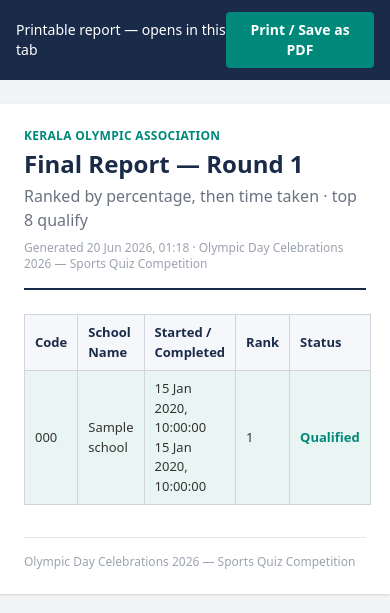
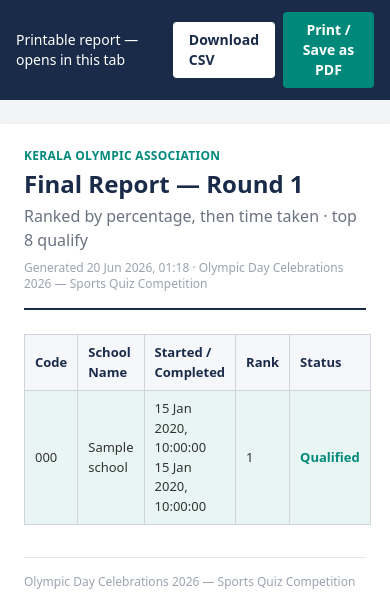
Before and after one commit to sportsbyadrika/olympicdayquiz_koa, a PHP site: page /reports/final_round1.php in a window 390 px wide. Shown: the top 613 px of the page. Run offline with PHP 8.4, Linux system fonts and the light colour scheme; the visitor is signed in with stand-in values (Sample User, id 1); data comes from the database, SQL or seed files in the repository; tables that the repository leaves empty hold one stand-in row (values such as "Sample post"); some libraries are stand-ins or nearby versions.

Commit message:
Final Report Round 1: add Download CSV (code, name, rank, status, participants, email, mobile)
- report_header() gains an optional extra-actions slot (CSV button next to Print)
- final_round1.php streams CSV with same ranking when ?format=csv

```diff
--- a/reports/final_round1.php
+++ b/reports/final_round1.php
@@ -16,7 +16,7 @@ $c1 = $hasCancel ? 'AND sq.cancelled = 0' : '';
 $c3 = $hasCancel ? 'AND sq3.cancelled = 0' : '';
 
 $st = db()->prepare(
-    "SELECT s.name AS school_name, s.code,
+    "SELECT s.name AS school_name, s.code, s.participant1_name, s.participant2_name, s.email, s.contact,
             qs.start_time AS session_start, qs.end_time AS session_end,
             (SELECT COUNT(*) FROM slot_questions sq WHERE sq.slot_id = qs.slot_id $c1) AS effective_total,
             (SELECT COUNT(*) FROM responses rp
@@ -51,7 +51,27 @@ foreach ($rows as &$row) {
 unset($row);
 usort($rows, fn($a, $b) => ($b['pct'] <=> $a['pct']) ?: ($a['duration_secs'] <=> $b['duration_secs']));
 
-report_header("Final Report — Round {$roundNo}", "Ranked by percentage, then time taken · top {$topN} qualify");
+// CSV export (same ranking) — must run before any HTML output.
+if (get('format') === 'csv') {
+    header('Content-Type: text/csv; charset=utf-8');
+    header('Content-Disposition: attachment; filename="final_report_round' . $roundNo . '.csv"');
+    $out = fopen('php://output', 'w');
+    fputcsv($out, ['School Code', 'School Name', 'Rank', 'Status', 'Participant 1', 'Participant 2', 'Registered Email', 'Registered Mobile']);
+    foreach ($rows as $i => $r) {
+        $rank = $i + 1;
+        fputcsv($out, [
+            $r['code'], $r['school_name'], $rank, ($rank <= $topN ? 'Qualified' : 'Not Qualified'),
+            $r['participant1_name'], $r['participant2_name'], $r['email'], $r['contact'],
+        ]);
+    }
+    fclose($out);
+    exit;
+}
+
+$csvBtn = '<a href="' . e(app_url('/reports/final_round1.php?round=' . $roundNo . '&top=' . $topN . '&format=csv'))
+    . '" class="bg-white text-[#1A2B49] rounded px-4 py-2 text-sm font-semibold">Download CSV</a>';
+
+report_header("Final Report — Round {$roundNo}", "Ranked by percentage, then time taken · top {$topN} qualify", $csvBtn);
 ?>
 <table>
   <thead>
--- a/reports/report_layout.php
+++ b/reports/report_layout.php
@@ -12,7 +12,7 @@ declare(strict_types=1);
 require_once dirname(__DIR__) . '/includes/auth.php';
 require_role('expert', 'admin');
 
-function report_header(string $title, string $subtitle = ''): void
+function report_header(string $title, string $subtitle = '', string $extraActionsHtml = ''): void
 {
     ?>
 <!DOCTYPE html>
@@ -41,7 +41,10 @@ function report_header(string $title, string $subtitle = ''): void
 <body class="bg-gray-100 text-[#333]">
   <div class="no-print bg-[#1A2B49] text-white px-4 py-3 flex items-center justify-between">
     <span class="text-sm">Printable report — opens in this tab</span>
-    <button onclick="window.print()" class="bg-[#00897B] text-white rounded px-4 py-2 text-sm font-semibold">Print / Save as PDF</button>
+    <div class="flex items-center gap-2">
+      <?= $extraActionsHtml ?>
+      <button onclick="window.print()" class="bg-[#00897B] text-white rounded px-4 py-2 text-sm font-semibold">Print / Save as PDF</button>
+    </div>
   </div>
   <div class="max-w-4xl mx-auto bg-white my-6 p-6 sm:p-10 report-card shadow">
     <header class="border-b-2 border-[#1A2B49] pb-4 mb-6">
```
